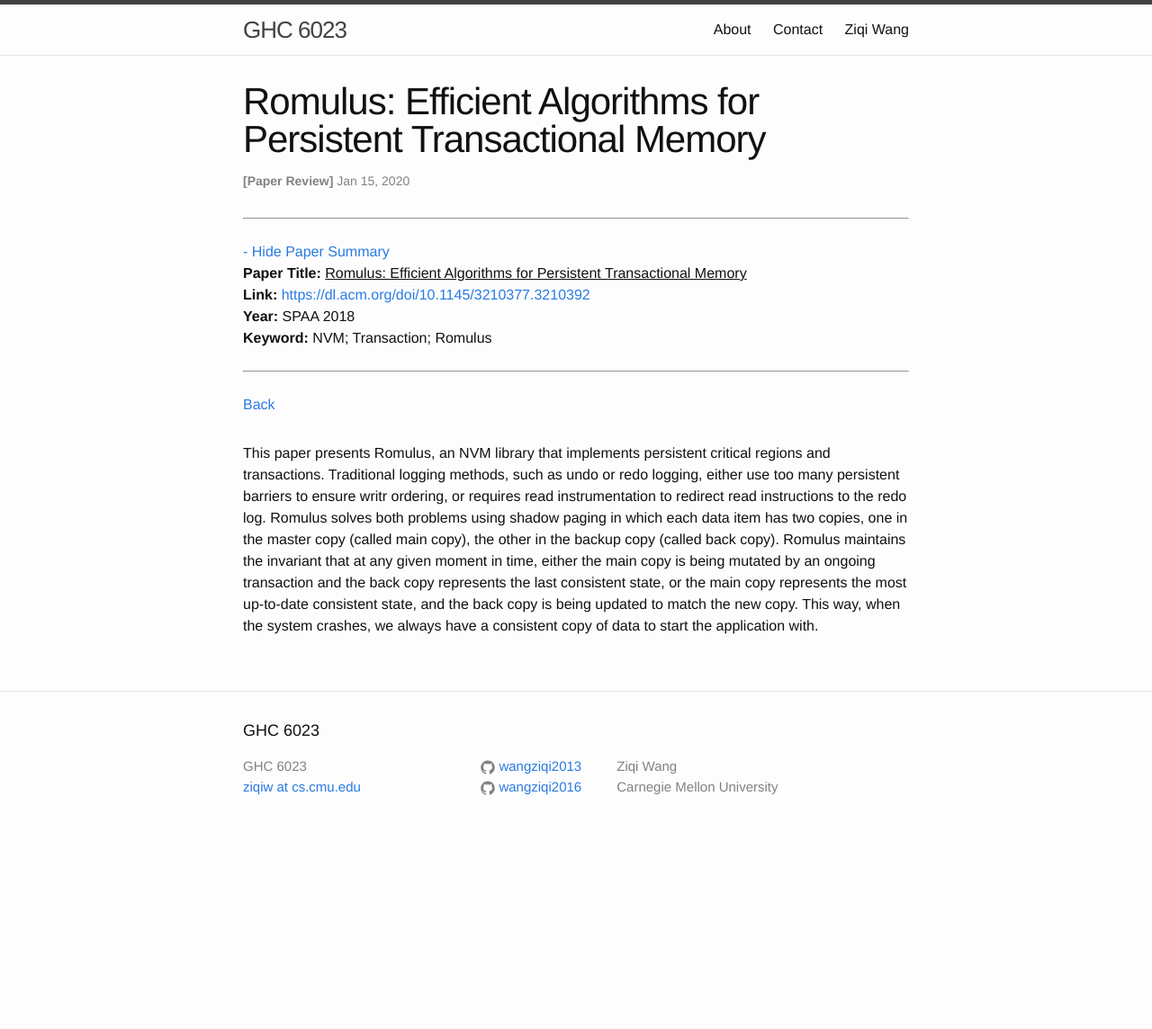
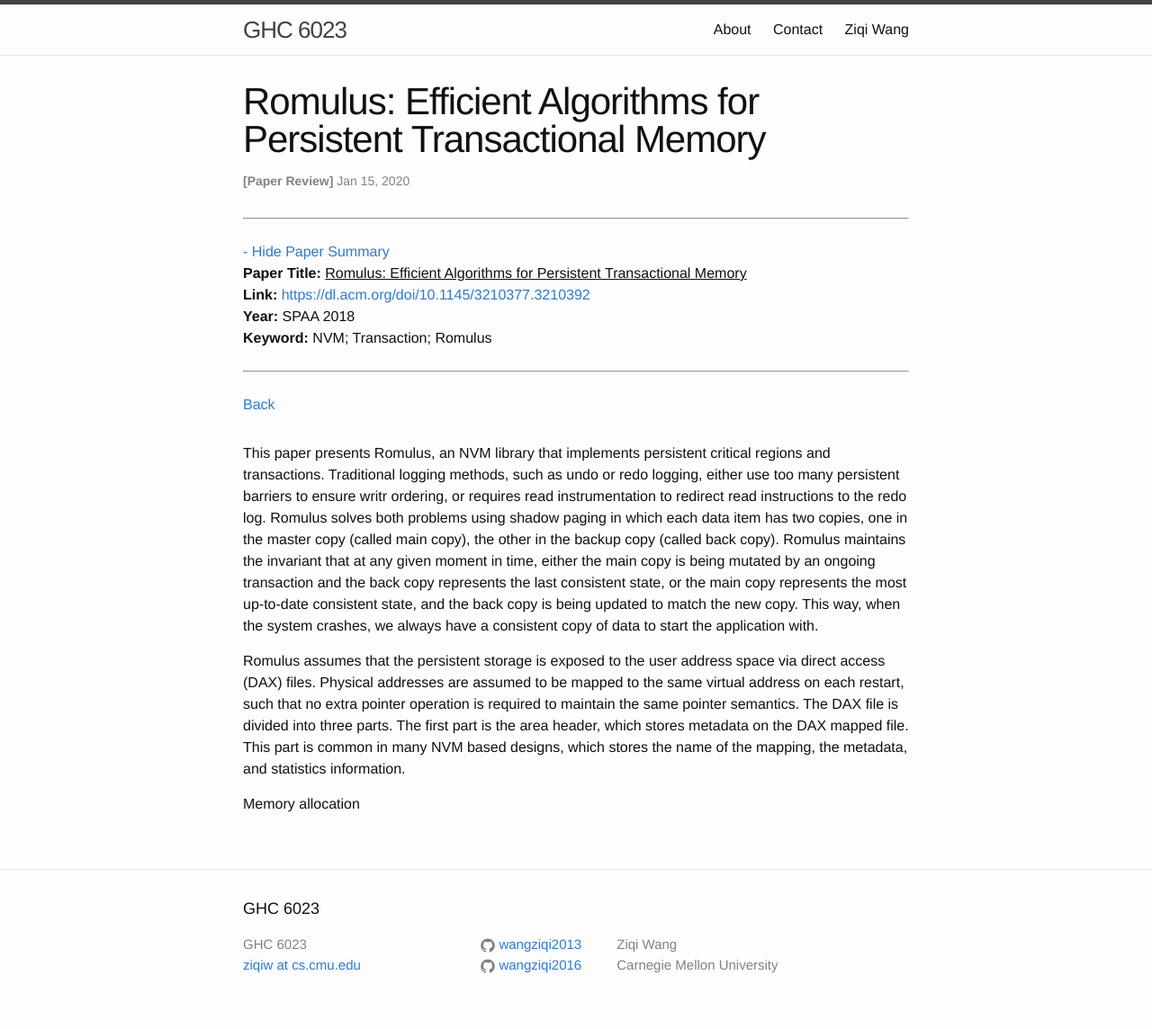
Before and after one commit to wangziqi2013/wangziqi2013.github.io, a Jekyll site: the page built from _posts/2020-01-19-romulus.markdown, in a window 1280 px wide. Shown: the whole page at 90% size. Built offline with Jekyll 4.4.1, drawn with Linux system fonts in a browser that asks for light colours; before the commit the page ends 946 px from its top, so only the background shows below that.

Commit message:
Adding parts

```diff
--- a/_posts/2020-01-19-romulus.markdown
+++ b/_posts/2020-01-19-romulus.markdown
@@ -21,3 +21,11 @@ paging in which each data item has two copies, one in the master copy (called ma
 mutated by an ongoing transaction and the back copy represents the last consistent state, or the main copy represents
 the most up-to-date consistent state, and the back copy is being updated to match the new copy. This way, when the system
 crashes, we always have a consistent copy of data to start the application with.
+
+Romulus assumes that the persistent storage is exposed to the user address space via direct access (DAX) files. Physical
+addresses are assumed to be mapped to the same virtual address on each restart, such that no extra pointer operation
+is required to maintain the same pointer semantics. The DAX file is divided into three parts. The first part is the
+area header, which stores metadata on the DAX mapped file. This part is common in many NVM based designs, which stores
+the name of the mapping, the metadata, and statistics information.
+
+Memory allocation
```
